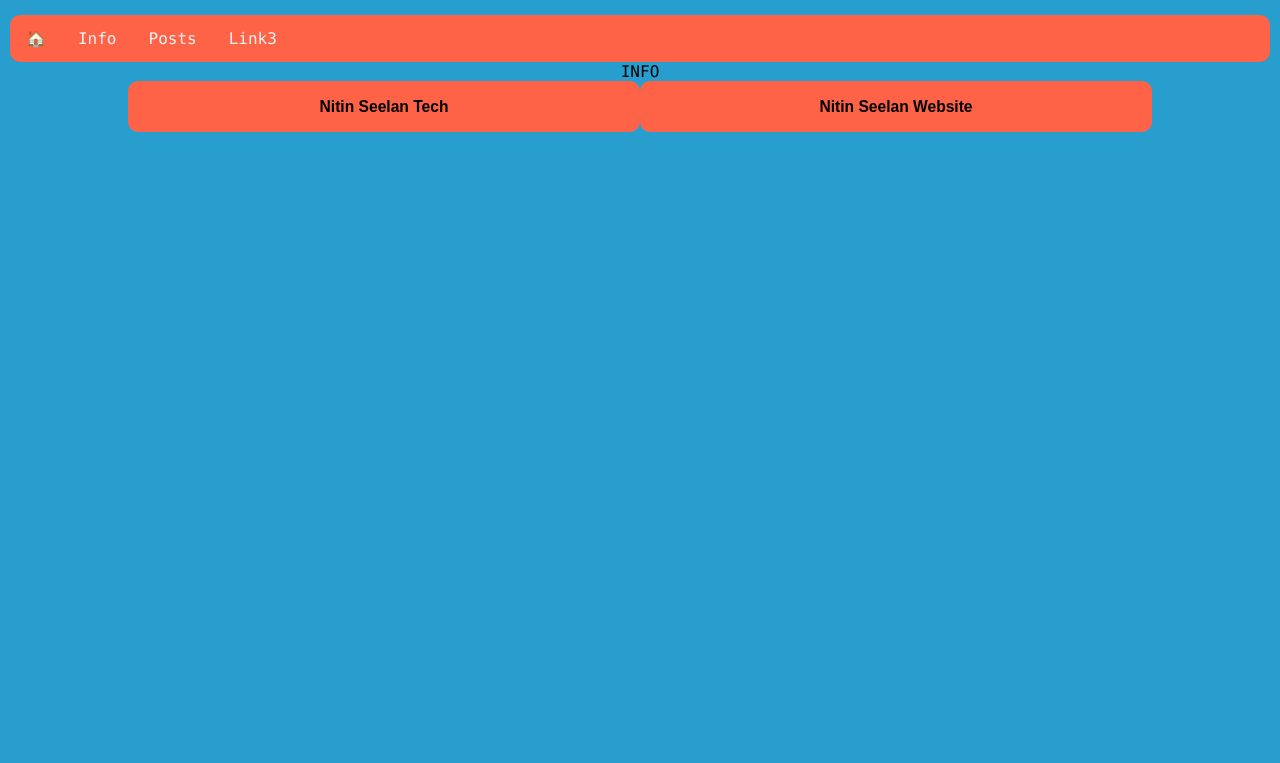
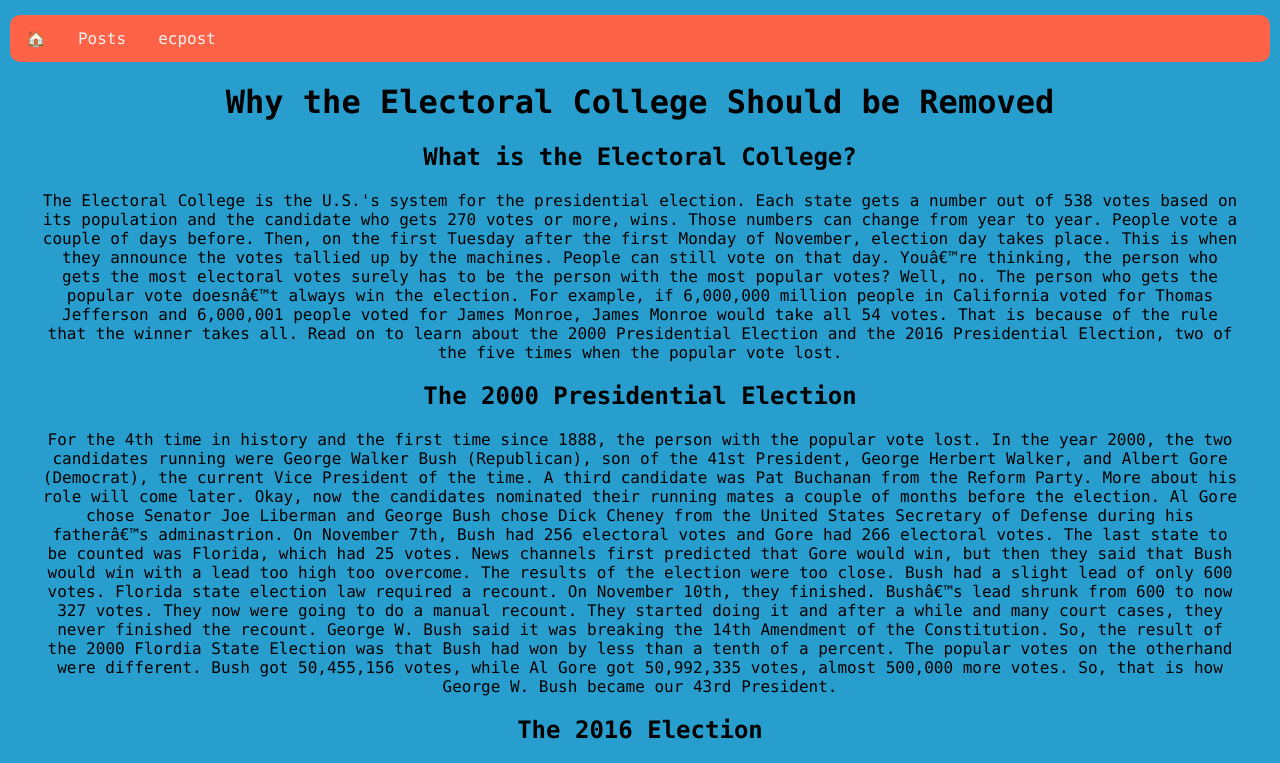
Before and after one commit to NitinSeelan/nsweb, a Next.js app: page /about in a window 1280 px wide. Shown: the top 763 px of the page. Built offline with nearby package versions, Linux system fonts and the light colour scheme.

Commit message:
ec post page

```diff
--- a/app/components/NavBar.js
+++ b/app/components/NavBar.js
@@ -3,9 +3,10 @@ const NavBar = () => {
     return(
         <div className = "topnav">
             <a href="/">🏠</a>
-            <a href="/about">Info</a>
-            <a href="/secondpage">Posts</a>
-            <a href="#">Link3</a>
+           {/* <a href="/about">Info</a>*/}
+           <a href="/secondpage">Posts</a>
+            <a href="/ecpost">ecpost</a>
+
         </div>
     );
 }
--- /dev/null
+++ b/app/ecpost/ecpost.js
@@ -0,0 +1,3 @@
+import Image from "next/image";
+import styles from "../globals.css";
+import NavBar from "./components/NavBar";
--- a/app/globals.css
+++ b/app/globals.css
@@ -13,6 +13,11 @@ a{
 .mainDiv{
   width: 100%;
   text-align: center;
+}
+.mainDiv2{
+width: 100%;
+text-align: center;
+
 }
 
 .linkDiv{
@@ -77,5 +82,35 @@ cursor: pointer;
 }
 
 h1{
-  text-align: auto;
+  text-align: center;
 }
+
+.btn1{
+  height: 200px;
+  width: 60%;
+  border-radius: 20px;
+  border: 0px;
+  background-color: tomato;
+  box-shadow: 0 4px 8px 0 rgba(0, 0, 0, 0.2), 0 6px 20px 0 rgba(0, 0, 0, 0.19);
+  margin-bottom: 10px;
+  font-family: 'Lucida Console', Lucida, monospace;
+
+}
+
+.btn1:hover {
+  background-color: rgb(247, 127, 105);
+  cursor: pointer;
+}
+
+.ecdiv {
+  text-align: center;
+}
+
+p{
+  margin-left: 40px;
+  margin-right: 40px;
+  text-align: center;
+}
+h2{
+  text-align: center;
+}
```
Also changed, not shown: app/secondpage/page.js (+13 -5 lines), app/about/page.js, app/components/posts.js (added).
